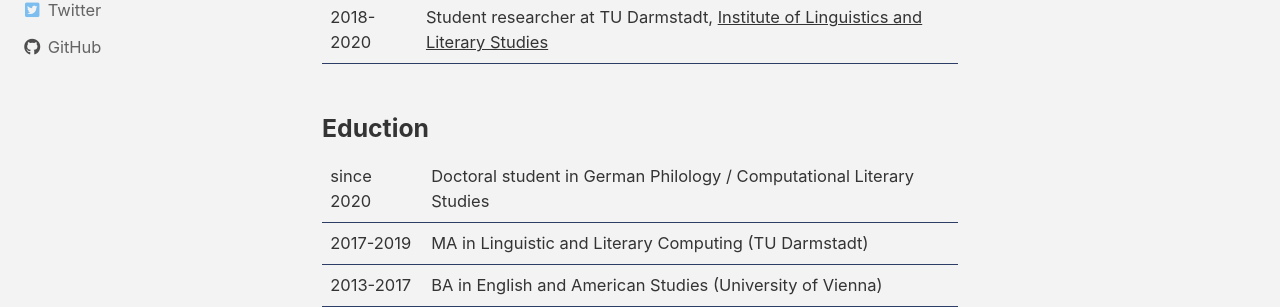
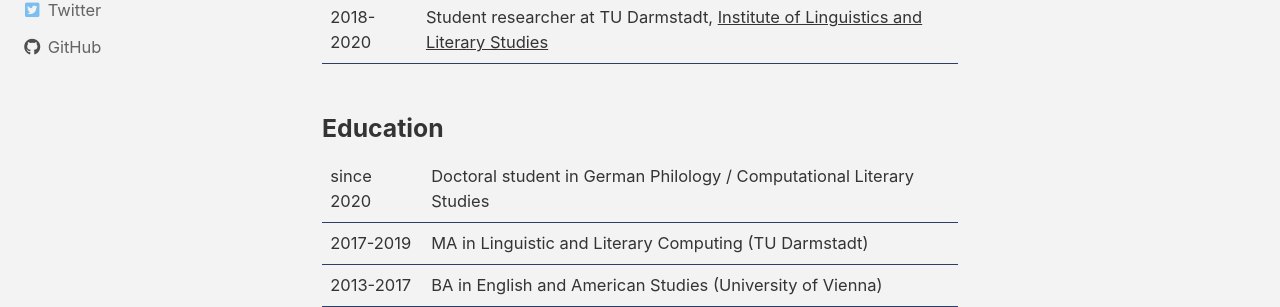
Before and after one commit to jbrottrager/jb, a Jekyll site: the page built from _pages/cv.md, in a window 1280 px wide and 1187 px high. Shown: the part 324-631 px from the top of the window. Built offline with Jekyll 4.4.1, drawn with Linux system fonts in a browser that asks for light colours; cached includes are drawn as plain includes.

Commit message:
Update cv.md

```diff
--- a/_pages/cv.md
+++ b/_pages/cv.md
@@ -10,7 +10,7 @@ author_profile: true
 | since 2020     |  PhD researcher at TU Darmstadt, [Institute of Linguistics and Literary Studies](https://www.linglit.tu-darmstadt.de/institutlinglit/index.en.jsp)      |
 | 2018-2020 | Student researcher at TU Darmstadt, [Institute of Linguistics and Literary Studies](https://www.linglit.tu-darmstadt.de/institutlinglit/index.en.jsp)
 
-### Eduction
+### Education
 
 | since 2020      | Doctoral student in German Philology / Computational Literary Studies |
 | 2017-2019   | MA in Linguistic and Literary Computing (TU Darmstadt) |
```
